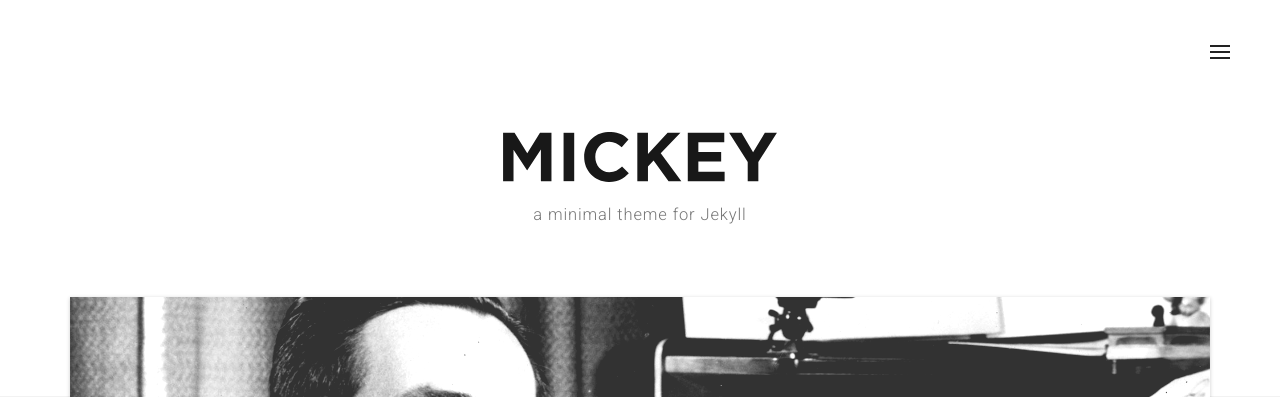
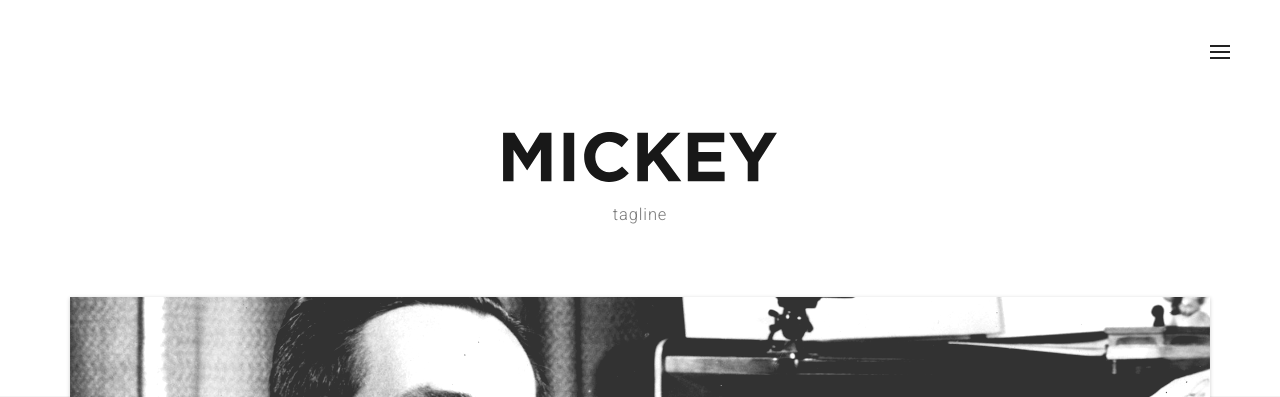
Before and after one commit to vincentchan/mickey, a Jekyll site: the page built from index.html, in a window 1280 px wide. Shown: the top 397 px of the page. Built offline with Jekyll 4.4.1, drawn with Linux system fonts in a browser that asks for light colours; nearby versions of some CDN libraries; some web fonts are replaced; Markdown is read by kramdown in place of the engine named in the settings.

Commit message:
Use variable site.tagline in index.html instead of harcoded value

```diff
--- a/index.html
+++ b/index.html
@@ -12,7 +12,7 @@
       <div class="postMeta-wrapper postMeta-wrapper--frontpage">
         <ul class="postMeta">
           <li class="postMeta-tagline">
-            a minimal theme for Jekyll
+            {{ site.tagline }}
           </li>
         </ul>
       </div>
```
